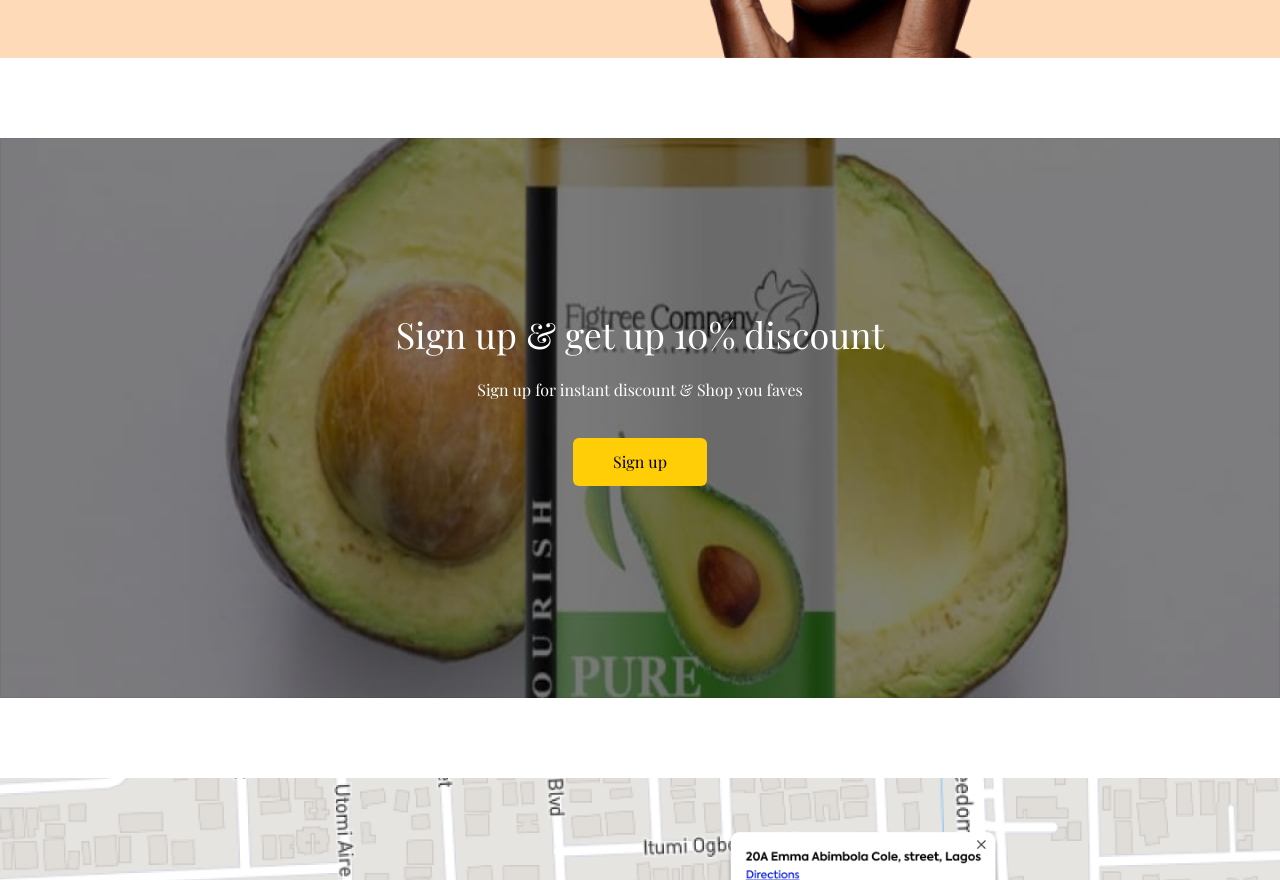
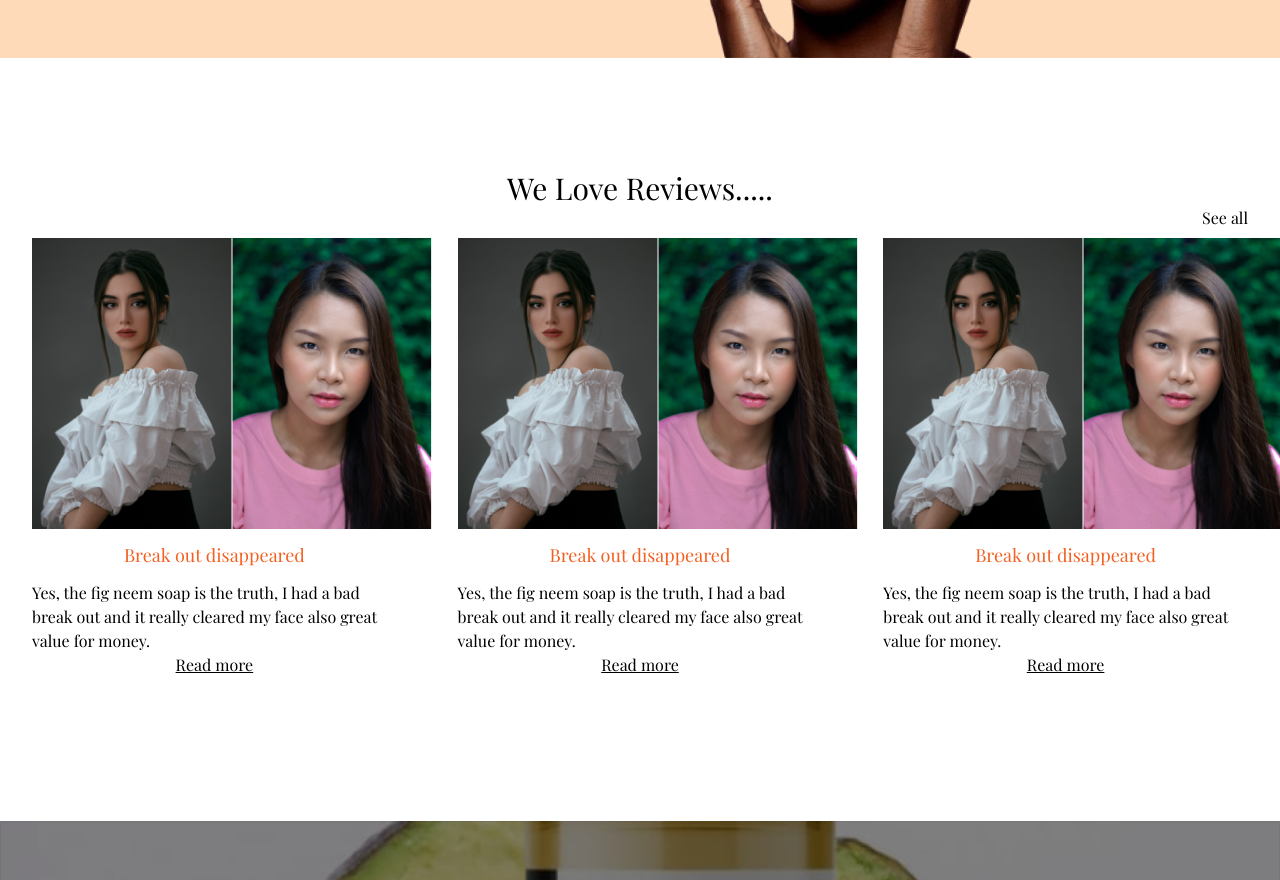
Before and after one commit to alabo-excel/figtree-web, a Next.js app: page / in a window 1280 px wide. Shown: the part 1920-2800 px from the top of the page. Built offline with nearby package versions, Linux system fonts and the light colour scheme.

Commit message:
footer and reviews commit

```diff
--- a/src/components/FooterNav.tsx
+++ b/src/components/FooterNav.tsx
@@ -1,9 +1,67 @@
+import Link from 'next/link';
 import React from 'react';
 
 const FooterNav = () => {
   return (
-    <div>
-
+    <div className='bg-black flex text-white p-8 justify-between'>
+      <div>
+        <h2 className='text-3xl my-4'>FigTree</h2>
+        <Link href={'/'}>
+          <p className='my-4'>About Us</p>
+        </Link>
+        <Link href={'/'}>
+          <p className='my-4'>Careers</p>
+        </Link>
+        <Link href={'/'}>
+          <p className='my-4'>Privacy policy</p>
+        </Link>
+        <Link href={'/'}>
+          <p className='my-4'>Terms of service</p>
+        </Link>
+      </div>
+      <div>
+        <h2 className='text-3xl my-4'>Customer care</h2>
+        <Link href={'/'}>
+          <p className='my-4'>Shipping info</p>
+        </Link>
+        <Link href={'/'}>
+          <p className='my-4'>Track your order</p>
+        </Link>
+        <Link href={'/'}>
+          <p className='my-4'>Contact us</p>
+        </Link>
+        <Link href={'/'}>
+          <p className='my-4'>Help & FAQs</p>
+        </Link>
+      </div>
+      <div>
+        <h2 className='text-3xl my-4'>Quick Links</h2>
+        <Link href={'/'}>
+          <p className='my-4'>Blog</p>
+        </Link>
+        <Link href={'/'}>
+          <p className='my-4'>Where to buy</p>
+        </Link>
+        <Link href={'/'}>
+          <p className='my-4'>Sitemaps</p>
+        </Link>
+      </div>
+      <div>
+        <h2 className='text-3xl my-4'>Connect With Us</h2>
+        <div className='w-28 my-4 flex justify-between'>
+          <img className='w-6 h-6' src="/assets/icons/lucide_facebook.png" alt="" />
+          <img className='w-6 h-6' src="/assets/icons/mdi_instagram.png" alt="" />
+          <img className='w-6 h-6' src="/assets/icons/ri_twitter-line.png" alt="" />
+        </div>
+        <div className='my-4'>
+          <p className='text-warning'>Walk in Store</p>
+          <p className='text-sm'>20A Emma Abimbola Cole Street, Lagos.</p>
+        </div>
+        <div className='my-4'>
+          <p className='text-warning'>Get in touch</p>
+          <p className='text-sm'>+234198071898</p>
+        </div>
+      </div>
     </div>
   );
 };
--- /dev/null
+++ b/src/components/cards/ReviewCard.tsx
@@ -0,0 +1,19 @@
+import React from 'react';
+
+const ReviewCard = () => {
+  return (
+    <div className='w-[30%]'>
+      <div className='flex'>
+        <img className='w-full' src="/assets/before.png" alt="" />
+        <img className='w-full' src="/assets/after.png" alt="" />
+      </div>
+      <div>
+        <p className='text-[#F26122] text-lg text-center my-3'>Break out disappeared</p>
+        <p>Yes, the fig neem soap is the truth, I had a bad break out and it really cleared my face also great value for money.</p>
+        <p className='text-center underline'>Read more</p>
+      </div>
+    </div>
+  );
+};
+
+export default ReviewCard;
--- a/src/pages/index.tsx
+++ b/src/pages/index.tsx
@@ -2,7 +2,9 @@ import HeadingText from "@/components/HeadingText";
 import Slider from "@/components/Slider";
 import CategoryCard from "@/components/cards/CategoryCard";
 import ProductCard from "@/components/cards/ProductCard";
+import ReviewCard from "@/components/cards/ReviewCard";
 import MainLayout from "@/layout/MainLayout";
+import Link from "next/link";
 
 export default function Home() {
   const category = [
@@ -102,6 +104,19 @@ export default function Home() {
             <img className="w-[80%]" src="/assets/user.png" alt="" />
           </div>
         </div>
+        <div className="p-8">
+          <div>
+            <h2 className="text-3xl text-center">We Love Reviews.....</h2>
+            <p className="float-right">
+              <Link href={'/'}>See all</Link>
+            </p>
+          </div>
+          <div className="flex justify-between my-8">
+            <ReviewCard />
+            <ReviewCard />
+            <ReviewCard />
+          </div>
+        </div>
         <div className="my-20 relative">
           <img src="/assets/cta.png" className="w-full h-[70vh]" alt="" />
           <div className="w-full absolute top-0 left-0 right-0 bg-[#000000] opacity-50 h-[70vh]"></div>
--- a/tailwind.config.js
+++ b/tailwind.config.js
@@ -8,7 +8,8 @@ module.exports = {
   theme: {
     colors: {
       warning: '#FFCE07',
-      white: '#ffffff'
+      white: '#ffffff',
+      black: '#000000',
     }
   },
   plugins: [],
```
Also changed, not shown: public/assets/after.png (added), public/assets/before.png (added).
